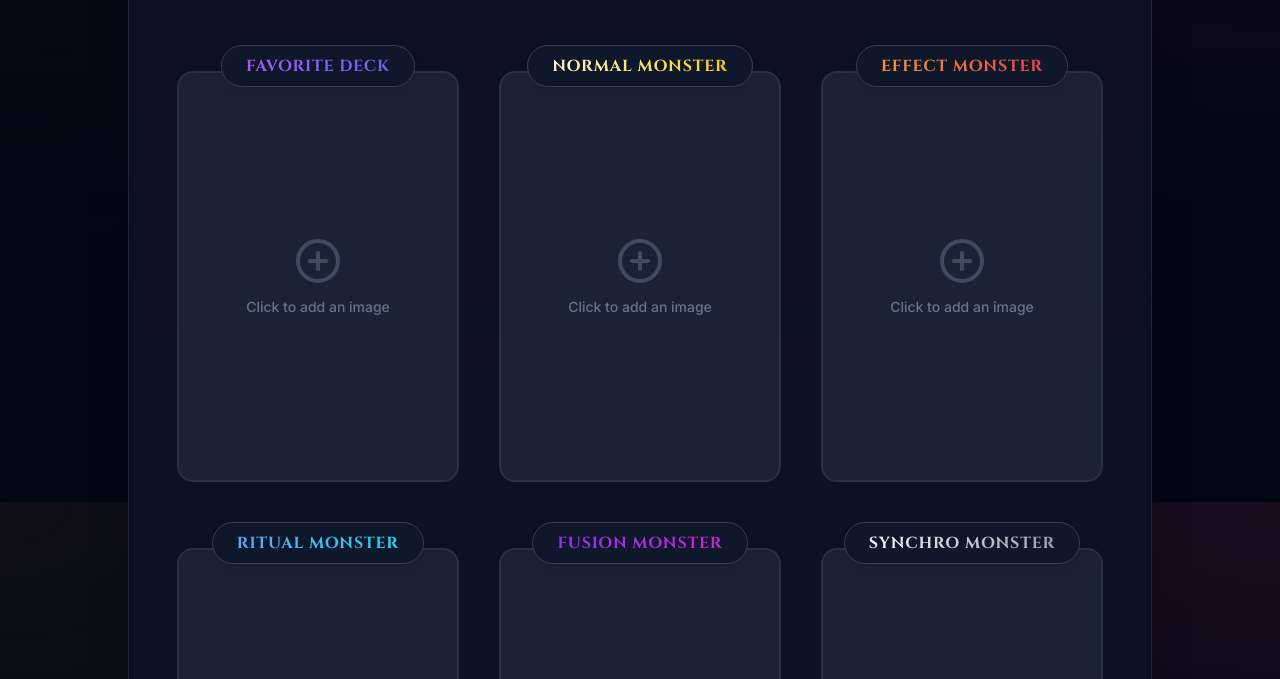
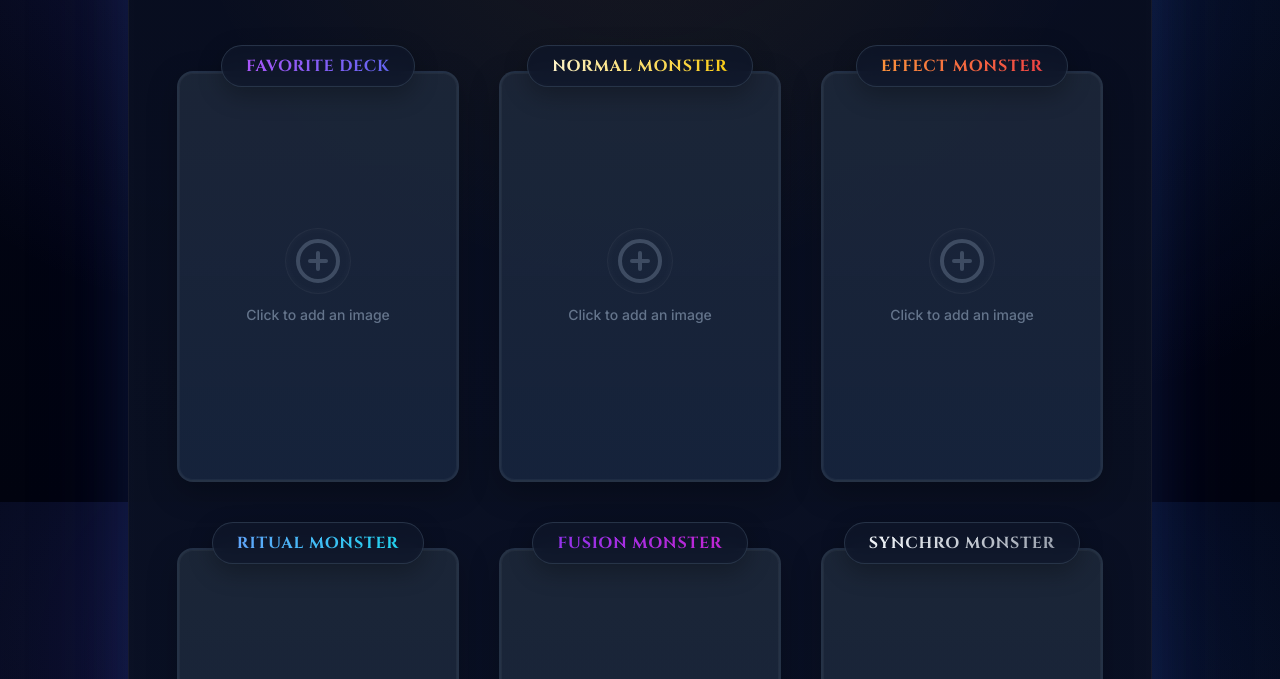
Before and after one commit to Kazuyoshi-06/yugioh-card-challenge, a plain HTML site: page index.html in a window 1280 px wide. Shown: the part 298-977 px from the top of the page. Drawn offline with nearby package versions, Linux system fonts and the light colour scheme.

Commit message:
Add files via upload
UX/UI update

```diff
--- a/index.html
+++ b/index.html
@@ -38,20 +38,56 @@
         body {
             background-color: #020617;
             background-image:
-                radial-gradient(at 0% 0%, hsla(253, 16%, 7%, 1) 0, transparent 50%),
-                radial-gradient(at 50% 0%, hsla(225, 39%, 30%, 0.2) 0, transparent 50%),
-                radial-gradient(at 100% 0%, hsla(339, 49%, 30%, 0.2) 0, transparent 50%);
+                radial-gradient(circle at 20% 20%, rgba(99, 102, 241, 0.16), transparent 38%),
+                radial-gradient(circle at 80% 30%, rgba(59, 130, 246, 0.14), transparent 40%),
+                radial-gradient(circle at 50% 78%, rgba(168, 85, 247, 0.12), transparent 42%),
+                linear-gradient(180deg, #020617 0%, #01030f 100%);
             background-attachment: fixed;
             min-height: 100vh;
+            position: relative;
+            overflow-x: hidden;
+        }
+
+        body::before {
+            content: "";
+            position: fixed;
+            inset: 0;
+            background:
+                radial-gradient(circle at center, rgba(251, 191, 36, 0.06), transparent 28%),
+                radial-gradient(circle at center, rgba(96, 165, 250, 0.05), transparent 52%);
+            pointer-events: none;
+            z-index: 0;
+        }
+
+        body::after {
+            content: "";
+            position: fixed;
+            inset: 0;
+            background:
+                repeating-linear-gradient(
+                    120deg,
+                    rgba(255,255,255,0.02) 0px,
+                    rgba(255,255,255,0.02) 1px,
+                    transparent 1px,
+                    transparent 7px
+                );
+            pointer-events: none;
+            opacity: 0.28;
+            z-index: 0;
         }
 
         .glow-border {
-            box-shadow: 0 0 15px rgba(59, 130, 246, 0);
+            box-shadow:
+                0 0 15px rgba(59, 130, 246, 0),
+                inset 0 0 0 rgba(255, 255, 255, 0);
             transition: all 0.3s ease;
         }
 
         .glow-border:hover {
-            box-shadow: 0 0 25px rgba(59, 130, 246, 0.4);
+            box-shadow:
+                0 0 25px rgba(59, 130, 246, 0.30),
+                0 0 60px rgba(99, 102, 241, 0.12),
+                inset 0 0 20px rgba(255, 255, 255, 0.03);
             border-color: #3b82f6;
             transform: translateY(-5px);
         }
@@ -61,15 +97,34 @@
         }
 
         #capture-area {
-            background-color: #020617;
+            background:
+                linear-gradient(180deg, rgba(2, 6, 23, 0.94) 0%, rgba(3, 8, 30, 0.97) 100%);
             position: relative;
+            border: 1px solid rgba(255, 255, 255, 0.08);
+            box-shadow:
+                0 0 60px rgba(59, 130, 246, 0.12),
+                0 0 120px rgba(79, 70, 229, 0.10),
+                inset 0 0 40px rgba(255, 255, 255, 0.02);
+            z-index: 1;
         }
 
         #capture-area::before {
             content: "";
             position: absolute;
             inset: 0;
-            background: linear-gradient(180deg, rgba(30, 41, 59, 0.3) 0%, rgba(15, 23, 42, 0.8) 100%);
+            background:
+                linear-gradient(180deg, rgba(30, 41, 59, 0.20) 0%, rgba(15, 23, 42, 0.72) 100%);
+            z-index: 0;
+            pointer-events: none;
+        }
+
+        #capture-area::after {
+            content: "";
+            position: absolute;
+            inset: 0;
+            background:
+                radial-gradient(circle at top center, rgba(251, 191, 36, 0.07), transparent 26%),
+                radial-gradient(circle at bottom center, rgba(59, 130, 246, 0.05), transparent 30%);
             z-index: 0;
             pointer-events: none;
         }
@@ -97,31 +152,53 @@
             color: #e5e7eb !important;
             -webkit-text-fill-color: #e5e7eb !important;
         }
+
+        .section-badge {
+            backdrop-filter: blur(10px);
+            background: rgba(15, 23, 42, 0.78);
+            box-shadow:
+                0 8px 24px rgba(0, 0, 0, 0.28),
+                inset 0 0 10px rgba(255, 255, 255, 0.02);
+        }
+
+        .card-shell {
+            background:
+                linear-gradient(180deg, rgba(30, 41, 59, 0.86) 0%, rgba(23, 37, 62, 0.90) 100%);
+            box-shadow:
+                inset 0 0 0 1px rgba(255,255,255,0.04),
+                0 10px 30px rgba(0,0,0,0.25);
+        }
+
+        .placeholder-icon-ring {
+            box-shadow:
+                0 0 0 1px rgba(255,255,255,0.05),
+                inset 0 0 10px rgba(255,255,255,0.03);
+        }
     </style>
 </head>
 <body class="font-body text-gray-200 antialiased p-4 md:p-8 flex flex-col items-center">
 
-    <div class="mb-8 flex flex-wrap gap-4 justify-center" data-html2canvas-ignore>
+    <div class="mb-8 flex flex-wrap gap-4 justify-center relative z-10" data-html2canvas-ignore>
         <button id="download-btn" onclick="downloadImage()" class="flex items-center gap-2 bg-gradient-to-r from-blue-600 to-indigo-600 hover:from-blue-500 hover:to-indigo-500 text-white px-6 py-3 rounded-full font-semibold shadow-lg shadow-blue-500/30 transition-all transform hover:scale-105">
             <i data-lucide="download"></i>
             Download my Infographic
         </button>
 
-        <button onclick="resetAll()" class="flex items-center gap-2 bg-slate-800 hover:bg-slate-700 border border-slate-600 text-white px-6 py-3 rounded-full font-semibold transition-all">
+        <button onclick="resetAll()" class="flex items-center gap-2 bg-slate-800/90 hover:bg-slate-700 border border-slate-600 text-white px-6 py-3 rounded-full font-semibold transition-all">
             <i data-lucide="refresh-cw"></i>
             Reset
         </button>
     </div>
 
-    <div id="capture-area" class="w-full max-w-5xl rounded-3xl overflow-hidden shadow-2xl border border-slate-800 p-8 md:p-12">
+    <div id="capture-area" class="w-full max-w-5xl rounded-3xl overflow-hidden p-8 md:p-12">
         <div class="text-center mb-12">
             <h1 class="gradient-text font-title text-4xl md:text-6xl font-black bg-gradient-to-r from-ygo-gold via-yellow-200 to-ygo-gold drop-shadow-sm mb-4 tracking-wider uppercase">
                 My Favorite Cards
             </h1>
-            <p class="text-slate-400 text-lg md:text-xl font-light tracking-widest uppercase">
+            <p class="text-slate-400 text-lg md:text-xl font-light tracking-[0.25em] uppercase">
                 Yu-Gi-Oh! Challenge
             </p>
-            <div class="h-1 w-32 bg-gradient-to-r from-transparent via-ygo-gold to-transparent mx-auto mt-6 opacity-50"></div>
+            <div class="h-1 w-32 bg-gradient-to-r from-transparent via-ygo-gold to-transparent mx-auto mt-6 opacity-60 rounded-full"></div>
         </div>
 
         <div class="grid grid-cols-1 sm:grid-cols-2 lg:grid-cols-3 gap-6 md:gap-10" id="card-grid"></div>
@@ -139,7 +216,7 @@
             { id: 'ritual', title: 'Ritual Monster', color: 'from-blue-400 to-cyan-400' },
             { id: 'fusion', title: 'Fusion Monster', color: 'from-purple-600 to-fuchsia-600' },
             { id: 'synchro', title: 'Synchro Monster', color: 'from-slate-100 to-gray-400' },
-            { id: 'xyz', title: 'Xyz Monster', color: 'from-gray-800 to-black' },
+            { id: 'xyz', title: 'Xyz Monster', color: 'from-gray-700 to-black' },
             { id: 'pendulum', title: 'Pendulum Monster', color: 'from-emerald-400 to-teal-500' },
             { id: 'link', title: 'Link Monster', color: 'from-blue-600 to-blue-800' }
         ];
@@ -149,17 +226,19 @@
         categories.forEach(cat => {
             const cardHTML = `
                 <div class="flex flex-col items-center group relative">
-                    <div class="relative z-10 -mb-4 bg-slate-900 border border-slate-700 px-6 py-2 rounded-full shadow-lg">
+                    <div class="section-badge relative z-10 -mb-4 border border-slate-700/70 px-6 py-2 rounded-full">
                         <h2 class="gradient-text gradient-text-light font-title font-bold text-sm md:text-base bg-gradient-to-r ${cat.color} tracking-wider uppercase text-center">
                             ${cat.title}
                         </h2>
                     </div>
 
-                    <label for="upload-${cat.id}" class="w-full relative aspect-card bg-slate-800/80 backdrop-blur-sm rounded-2xl border-2 border-slate-700/50 glow-border cursor-pointer flex flex-col items-center justify-center overflow-hidden z-0">
+                    <label for="upload-${cat.id}" class="card-shell w-full relative aspect-card rounded-2xl border-2 border-slate-700/50 glow-border cursor-pointer flex flex-col items-center justify-center overflow-hidden z-0">
                         <input type="file" id="upload-${cat.id}" accept="image/*" onchange="previewImage(event, 'img-${cat.id}', 'placeholder-${cat.id}')">
 
-                        <div id="placeholder-${cat.id}" class="flex flex-col items-center justify-center text-slate-500 group-hover:text-blue-400 transition-colors p-6 text-center">
-                            <i data-lucide="plus-circle" class="w-12 h-12 mb-3 opacity-50 group-hover:opacity-100 transition-opacity"></i>
+                        <div id="placeholder-${cat.id}" class="flex flex-col items-center justify-center text-slate-500 group-hover:text-blue-300 transition-colors p-6 text-center">
+                            <div class="placeholder-icon-ring rounded-full p-2 mb-3">
+                                <i data-lucide="plus-circle" class="w-12 h-12 opacity-50 group-hover:opacity-100 transition-opacity"></i>
+                            </div>
                             <span class="text-sm font-medium">Click to add an image</span>
                         </div>
 
```
